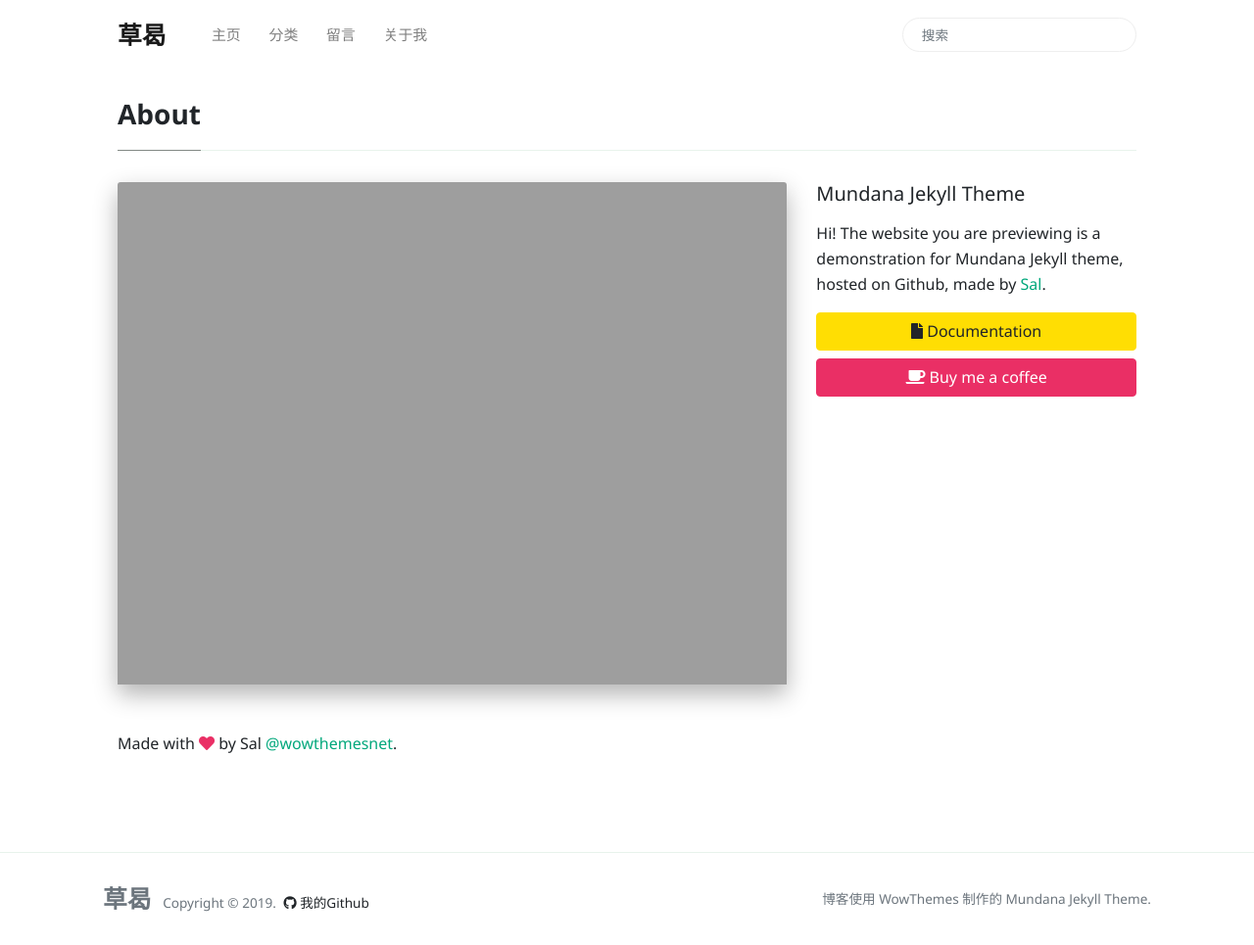
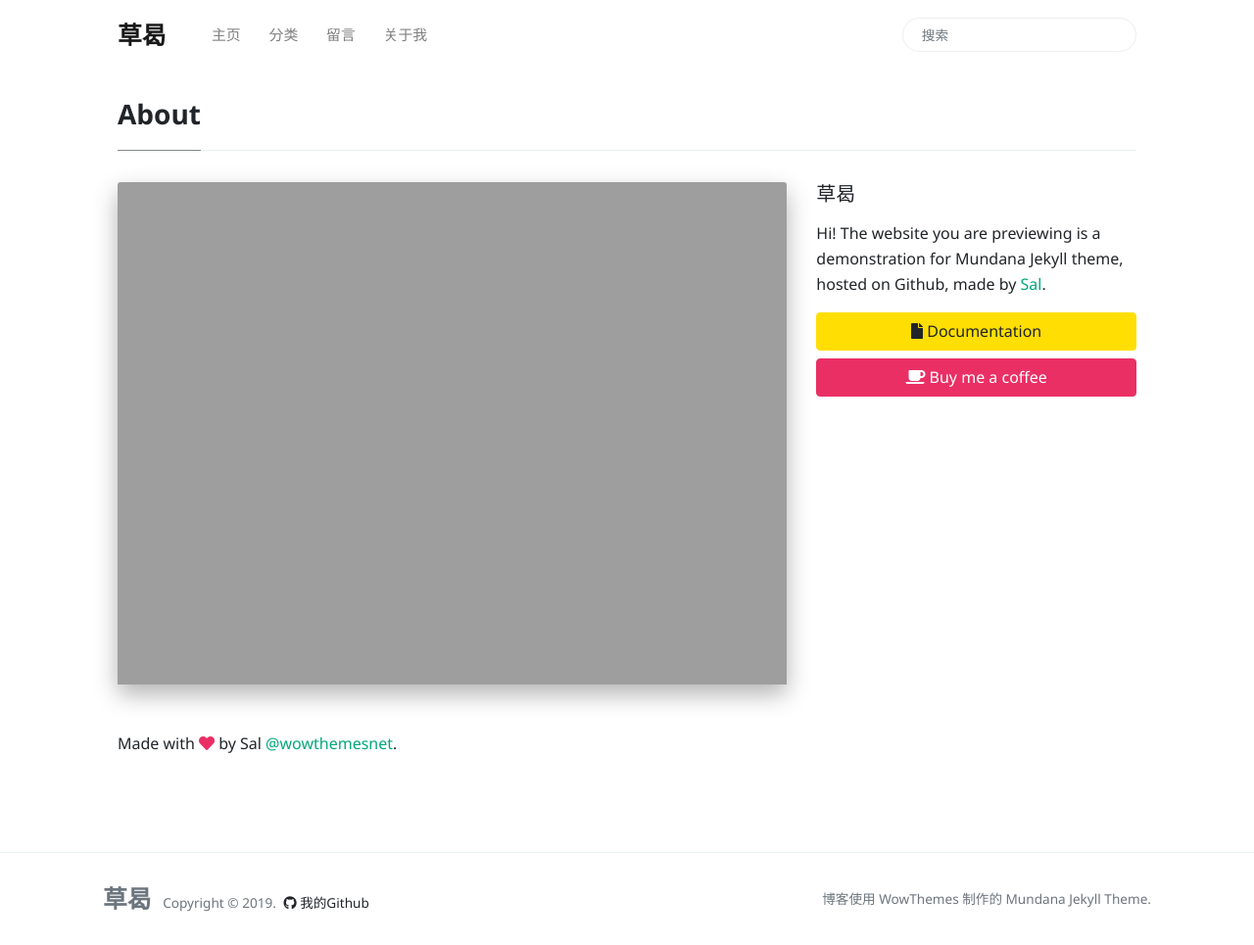
Before and after one commit to geyuxi/geyuxi.github.io, a Jekyll site: the page built from _pages/about.md, in a window 1280 px wide and 965 px high. Shown: the whole window at 98% size. Built offline with Jekyll 4.4.1, drawn with Linux system fonts in a browser that asks for light colours; nearby versions of some CDN libraries; comment, search, counter and statistics services are not loaded.

Commit message:
Update sidebar.html

```diff
--- a/_includes/sidebar.html
+++ b/_includes/sidebar.html
@@ -1,4 +1,4 @@
-<h5 class="mb-3">Mundana Jekyll Theme</h5>
+<h5 class="mb-3">草曷</h5>
 
 <p>Hi! The website you are previewing is a demonstration for Mundana Jekyll theme, hosted on Github, made by <a href="https://www.wowthemes.net/donate/">Sal</a>.</p>
 
```
